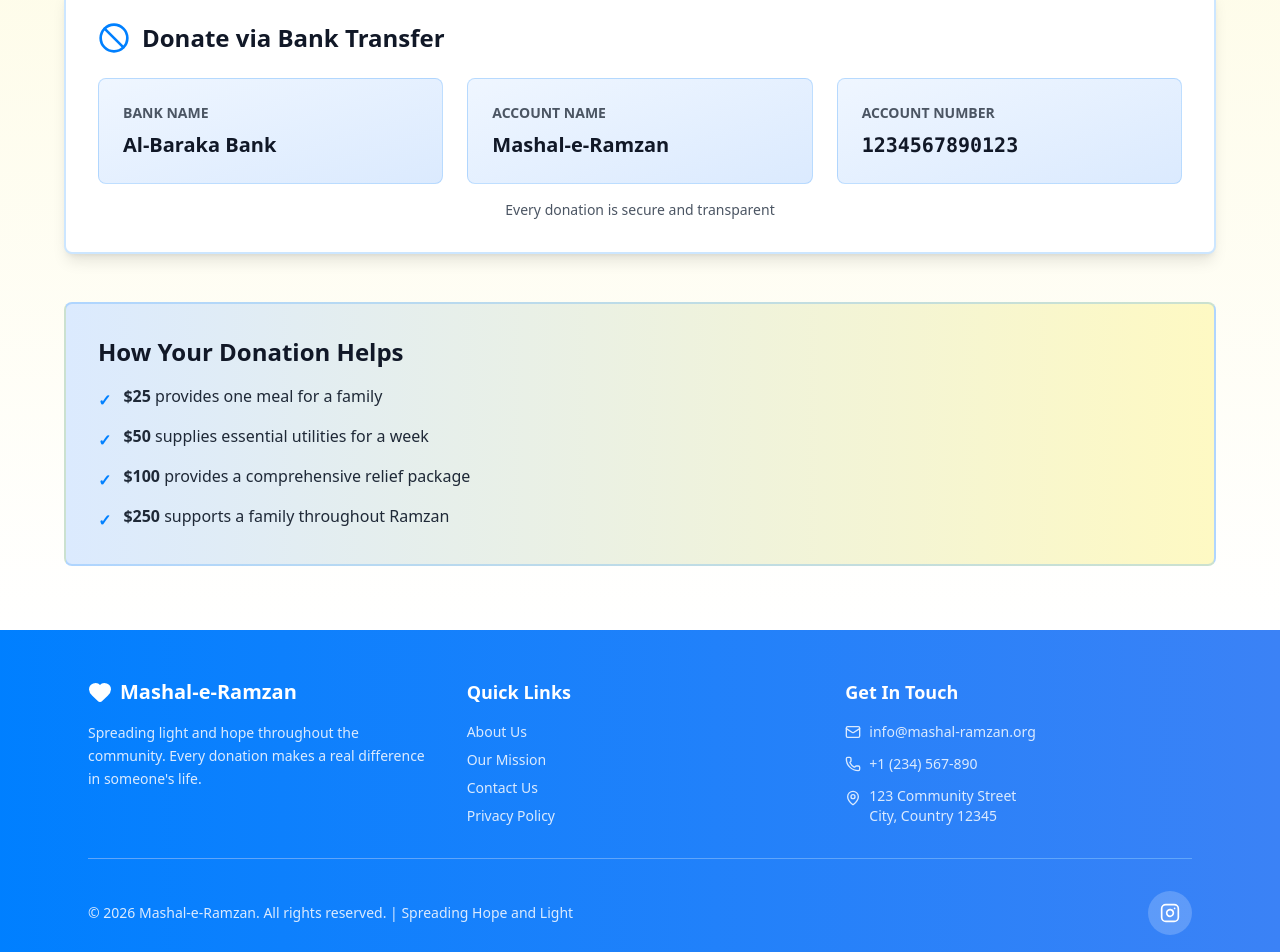
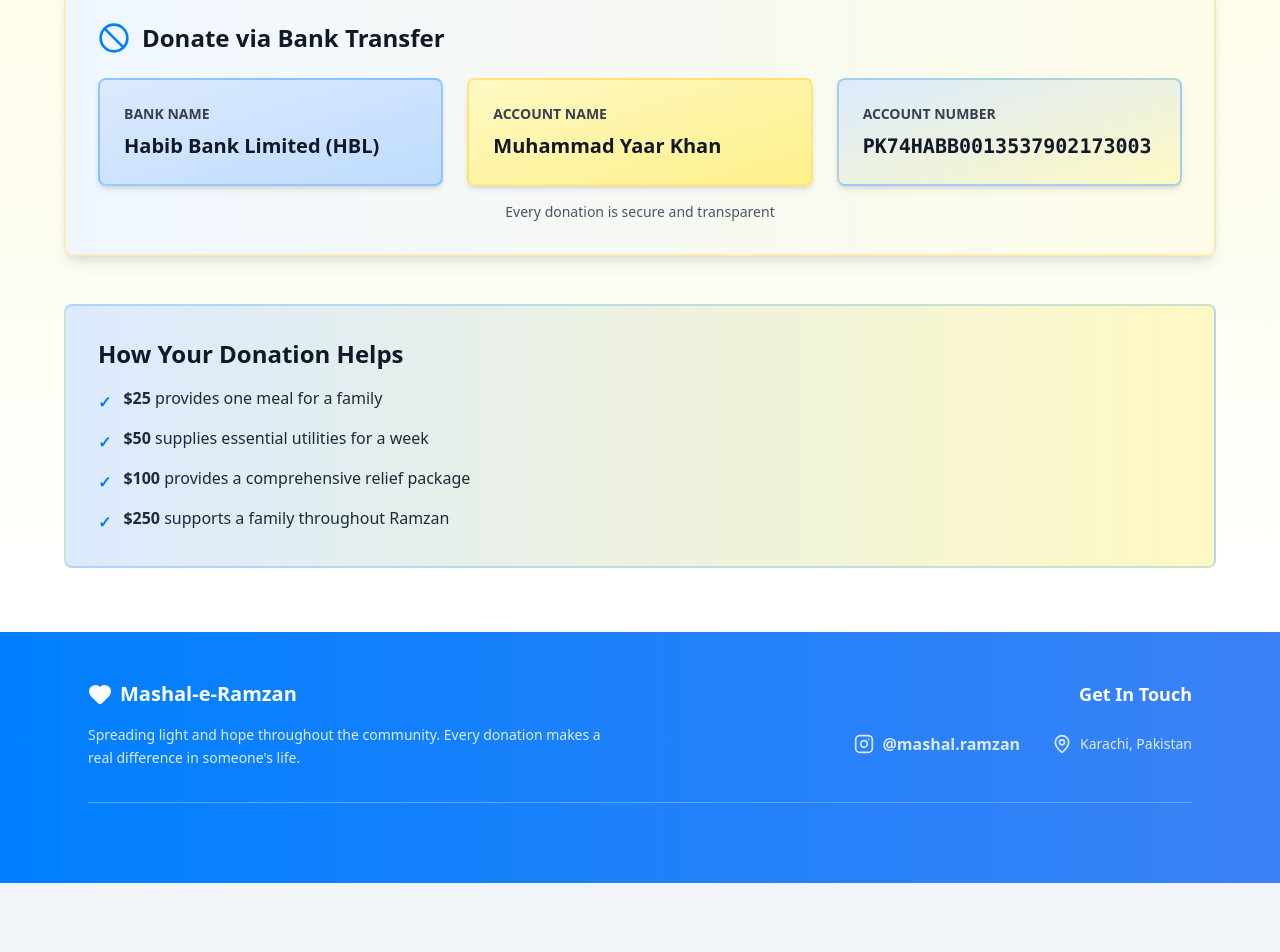
Before and after one commit to myaark/mashaleramzan, a Next.js app: page / in a window 1280 px wide. Shown: the part 1040-1992 px from the top of the page. After the commit the page ends 1923 px from the top, so only its background shows below. Built offline with nearby package versions, Linux system fonts and the light colour scheme.

Commit message:
feat: update bank card colors and reorganize footer\n\nAdd yellow gradients to bank card and move contact info to footer.

```diff
--- a/components/donation-details.tsx
+++ b/components/donation-details.tsx
@@ -33,23 +33,23 @@ export default function DonationDetails() {
     <section className="w-full bg-gradient-to-b from-yellow-50 to-white px-6 py-16">
       <div className="max-w-6xl mx-auto">
         {/* Bank Details Card */}
-        <div className="mb-12 bg-white rounded-lg p-8 border-2 border-primary/20 shadow-lg hover:shadow-xl transition-shadow">
+        <div className="mb-12 bg-gradient-to-r from-blue-50 to-yellow-50 rounded-lg p-8 border-2 border-accent/30 shadow-lg hover:shadow-xl transition-shadow">
           <div className="flex items-center gap-3 mb-6">
             <Bank className="w-8 h-8 text-primary" />
             <h3 className="text-2xl font-bold text-gray-900">Donate via Bank Transfer</h3>
           </div>
           <div className="grid md:grid-cols-3 gap-6">
-            <div className="bg-gradient-to-br from-blue-50 to-blue-100 rounded-lg p-6 border border-primary/20">
-              <p className="text-sm text-gray-600 font-semibold mb-2">BANK NAME</p>
-              <p className="text-xl font-bold text-gray-900">Al-Baraka Bank</p>
+            <div className="bg-gradient-to-br from-blue-100 to-blue-200 rounded-lg p-6 border-2 border-primary/30 shadow-md">
+              <p className="text-sm text-gray-700 font-semibold mb-2">BANK NAME</p>
+              <p className="text-xl font-bold text-gray-900">Habib Bank Limited (HBL)</p>
             </div>
-            <div className="bg-gradient-to-br from-blue-50 to-blue-100 rounded-lg p-6 border border-primary/20">
-              <p className="text-sm text-gray-600 font-semibold mb-2">ACCOUNT NAME</p>
-              <p className="text-xl font-bold text-gray-900">Mashal-e-Ramzan</p>
+            <div className="bg-gradient-to-br from-yellow-100 to-yellow-200 rounded-lg p-6 border-2 border-accent/40 shadow-md">
+              <p className="text-sm text-gray-700 font-semibold mb-2">ACCOUNT NAME</p>
+              <p className="text-xl font-bold text-gray-900">Muhammad Yaar Khan</p>
             </div>
-            <div className="bg-gradient-to-br from-blue-50 to-blue-100 rounded-lg p-6 border border-primary/20">
-              <p className="text-sm text-gray-600 font-semibold mb-2">ACCOUNT NUMBER</p>
-              <p className="text-xl font-bold text-gray-900 font-mono">1234567890123</p>
+            <div className="bg-gradient-to-br from-blue-100 to-yellow-100 rounded-lg p-6 border-2 border-primary/30 shadow-md">
+              <p className="text-sm text-gray-700 font-semibold mb-2">ACCOUNT NUMBER</p>
+              <p className="text-xl font-bold text-gray-900 font-mono">PK74HABB0013537902173003</p>
             </div>
           </div>
           <p className="mt-4 text-sm text-gray-600 text-center">Every donation is secure and transparent</p>
--- a/components/footer.tsx
+++ b/components/footer.tsx
@@ -1,4 +1,4 @@
-import { Instagram, Heart, Mail, Phone, MapPin } from 'lucide-react'
+import { Instagram, Heart, MapPin } from 'lucide-react'
 import Link from 'next/link'
 
 export default function Footer() {
@@ -8,7 +8,7 @@ export default function Footer() {
     <footer className="w-full bg-gradient-to-r from-primary to-blue-500 text-white">
       <div className="max-w-6xl mx-auto px-6 py-12">
         {/* Main Footer Content */}
-        <div className="grid md:grid-cols-3 gap-8 mb-8">
+        <div className="grid md:grid-cols-2 gap-8 mb-8">
           {/* About */}
           <div>
             <div className="flex items-center gap-2 mb-4">
@@ -21,79 +21,29 @@ export default function Footer() {
             </p>
           </div>
 
-          {/* Quick Links */}
-          <div>
-            <h4 className="text-lg font-semibold mb-4">Quick Links</h4>
-            <ul className="space-y-2 text-blue-100 text-sm">
-              <li>
-                <Link href="#" className="hover:text-white transition-colors">
-                  About Us
-                </Link>
-              </li>
-              <li>
-                <Link href="#" className="hover:text-white transition-colors">
-                  Our Mission
-                </Link>
-              </li>
-              <li>
-                <Link href="#" className="hover:text-white transition-colors">
-                  Contact Us
-                </Link>
-              </li>
-              <li>
-                <Link href="#" className="hover:text-white transition-colors">
-                  Privacy Policy
-                </Link>
-              </li>
-            </ul>
-          </div>
-
-          {/* Contact Info */}
-          <div>
+          {/* Get In Touch - Right Side */}
+          <div className="flex flex-col items-start md:items-end">
             <h4 className="text-lg font-semibold mb-4">Get In Touch</h4>
-            <ul className="space-y-3 text-blue-100 text-sm">
-              <li className="flex items-center gap-2">
-                <Mail className="w-4 h-4" />
-                <a href="mailto:info@mashal-ramzan.org" className="hover:text-white transition-colors">
-                  info@mashal-ramzan.org
-                </a>
-              </li>
-              <li className="flex items-center gap-2">
-                <Phone className="w-4 h-4" />
-                <a href="tel:+1234567890" className="hover:text-white transition-colors">
-                  +1 (234) 567-890
-                </a>
-              </li>
-              <li className="flex items-start gap-2">
-                <MapPin className="w-4 h-4 mt-1 flex-shrink-0" />
-                <span>123 Community Street<br />City, Country 12345</span>
-              </li>
-            </ul>
+            <div className="flex items-center gap-4">
+              <a
+                href="https://instagram.com"
+                target="_blank"
+                rel="noopener noreferrer"
+                className="flex items-center gap-2 text-blue-100 hover:text-white hover:bg-white/10 px-4 py-2 rounded-lg transition-colors"
+              >
+                <Instagram className="w-5 h-5" />
+                <span className="font-semibold">@mashal.ramzan</span>
+              </a>
+              <div className="flex items-center gap-2 text-blue-100">
+                <MapPin className="w-5 h-5" />
+                <span className="text-sm">Karachi, Pakistan</span>
+              </div>
+            </div>
           </div>
         </div>
 
         {/* Divider */}
         <div className="border-t border-blue-400 my-8" />
-
-        {/* Social & Bottom */}
-        <div className="flex flex-col md:flex-row items-center justify-between gap-6">
-          <p className="text-blue-100 text-sm">
-            © {currentYear} Mashal-e-Ramzan. All rights reserved. | Spreading Hope and Light
-          </p>
-
-          {/* Social Links */}
-          <div className="flex items-center gap-6">
-            <a
-              href="https://instagram.com"
-              target="_blank"
-              rel="noopener noreferrer"
-              className="bg-white bg-opacity-20 hover:bg-opacity-30 transition-all p-3 rounded-full"
-              aria-label="Follow us on Instagram"
-            >
-              <Instagram className="w-5 h-5" />
-            </a>
-          </div>
-        </div>
       </div>
     </footer>
   )
```
